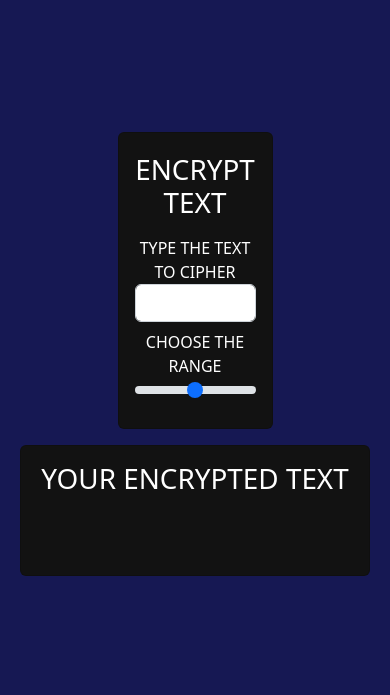
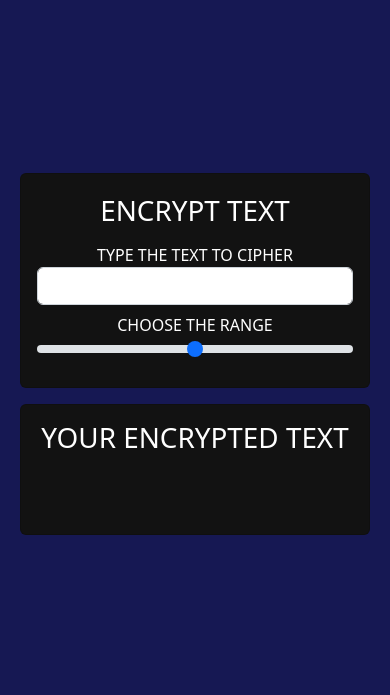
Before and after one commit to AndreyHerrera/JAVASCRIPT-TEXT-ENCRYPTION, a plain HTML site: page index.html in a window 390 px wide. Shown: the part 63-758 px from the top of the page. Drawn offline with nearby package versions, Linux system fonts and the light colour scheme.

Commit message:
Fix Phone view

```diff
--- a/index.html
+++ b/index.html
@@ -28,8 +28,8 @@
     <main style="background-color: #161853; min-height: calc(100vh - 70px - 80px);" class="d-flex align-items-center">
         <div class="container text-center">
             <div class="row">
-                <div class="col-3"></div>
-                <div class="col-6">
+              <div class="col-md-4 col-lg-3"></div>
+              <div class="col-sm-12 col-md-4 col-lg-6">
                     <div class="card card-body m-2" style="background-color: #121212; color: white;">
                         <div class="py-1">
                             <h1>ENCRYPT TEXT</h1>
@@ -47,7 +47,7 @@
                         </div>
                     </div>
                 </div>
-                <div class="col-3"></div>
+                <div class="col-md-4 col-lg-3"></div>
 
                 <div class="col-md-4 col-lg-3"></div>
                 <div class="col-sm-12 col-md-4 col-lg-6">
```
